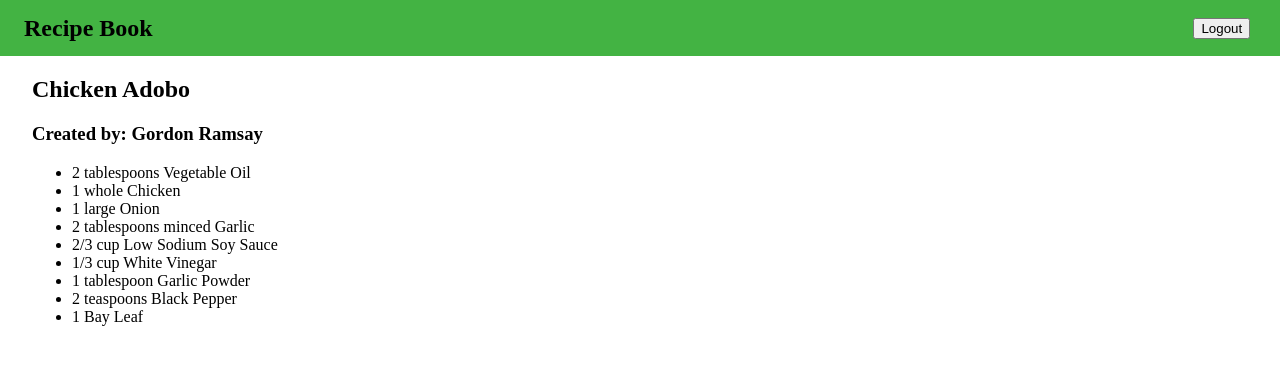
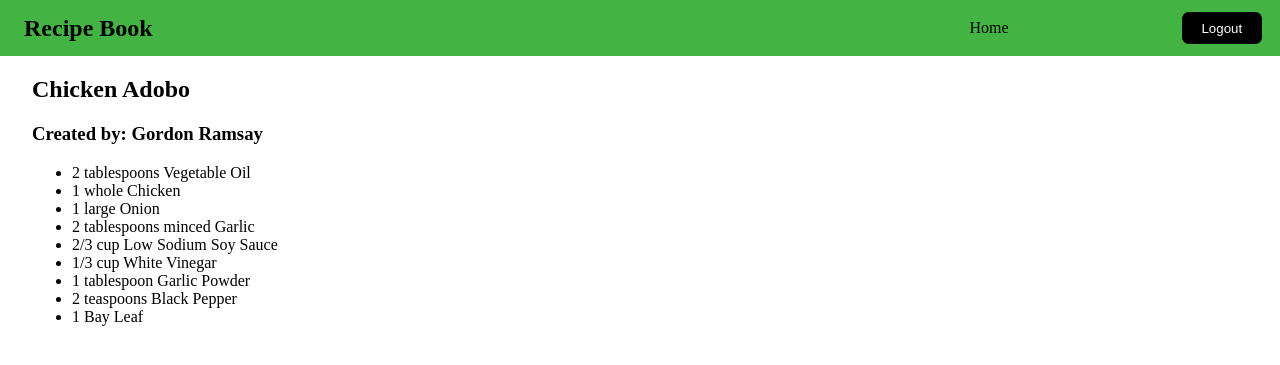
Before and after one commit to TwilightDC02/recipebook-DelaCruz-JustinBon, a Django app: page /ledger/recipe/1 in a window 1280 px wide. Shown: the top 365 px of the page. Run offline with Django 5.2, Linux system fonts and the light colour scheme; a user stored in the database is signed in; data comes from the database, SQL or seed files in the repository; both versions use the stored data as it was after the commit.

Commit message:
Added styling to to base.hmtl

```diff
--- a/ledger/templates/base.html
+++ b/ledger/templates/base.html
@@ -38,6 +38,28 @@
             justify-self: center;
             grid-column: 11;
         }
+        nav > form > button{
+            background-color: black;
+            color: white;
+            width: 5rem;
+            height: 2rem;
+            border-radius: 0.5em;
+            border: none;
+        }
+        nav > form > button:hover{
+            background-color: rgb(67, 67, 67);
+        }
+        nav > a{
+            color: black;
+            text-decoration: none;
+            align-self: center;
+            justify-self: center;
+            grid-row: 1;
+            grid-column: 9;
+        }
+        nav > a:hover{
+            text-decoration: underline;
+        }
         .content{
             padding-left: 2em;
         }
@@ -52,6 +74,7 @@
                 {{ form.as_p }}
                 <button type="submit">Logout</button>
             </form>
+            <a href="{% url 'home' %}"> Home </a>
         </nav>
     </header>
     <div class="content">
```
Also changed, not shown: db.sqlite3.
